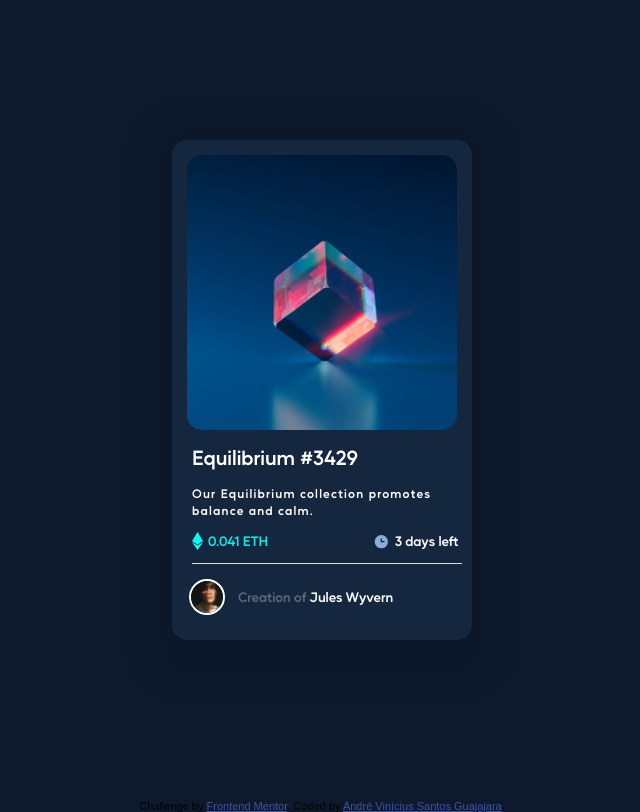
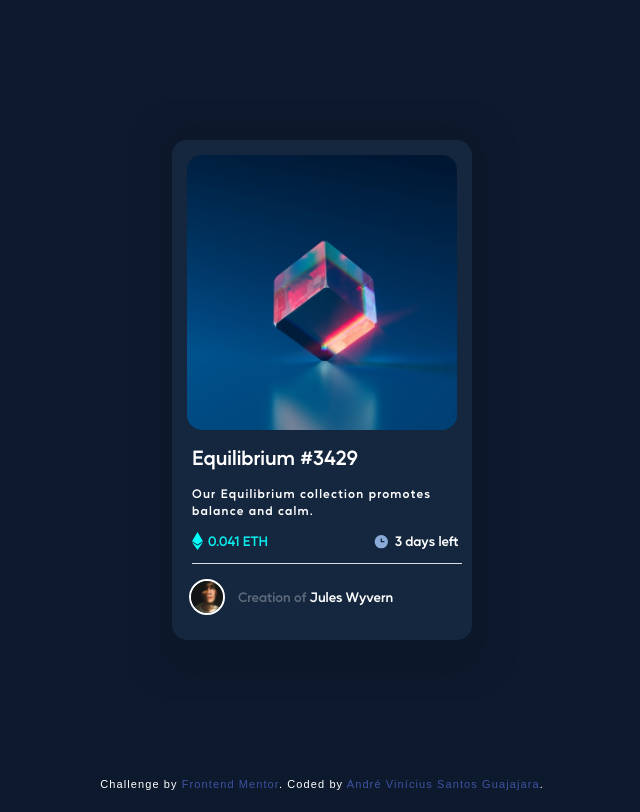
Before and after one commit to AndreViniciusSG/NFT-preview-card-component, a plain HTML site: page index.html in a window 1280 px wide. Shown: the whole page, without its empty margins (318-958 px from the left). Drawn offline with Linux system fonts and the light colour scheme.

Commit message:
Comentários
Pequenas alterações no rodapé e alguns comentários feitos no código.

```diff
--- a/index.html
+++ b/index.html
@@ -40,10 +40,11 @@
 				</div>
 			</div>
 		</div>
+		<div class="attribution">
+			Challenge by <a href="https://www.frontendmentor.io?ref=challenge" target="_blank">Frontend Mentor</a>.
+			Coded by <a href="https://github.com/AndreViniciusSG" target="_blank">André Vinícius Santos Guajajara</a>.
+		</div>
 	</div>
-  <div class="attribution">
-    Challenge by <a href="https://www.frontendmentor.io?ref=challenge" target="_blank">Frontend Mentor</a>.
-    Coded by <a href="https://github.com/AndreViniciusSG" target="_blank">André Vinícius Santos Guajajara</a>.
-  </div>
+
 </body>
 </html>
--- a/style.css
+++ b/style.css
@@ -186,7 +186,7 @@ body {
 	border: 2px solid white;
 	border-radius: 50%;
 }
-
+/* Formatação do h1 da div creation */
 .creation h1{
 	font-family: MusticaPro;
 	font-weight: normal;
@@ -195,15 +195,15 @@ body {
 	font-size: 10pt;
 	margin: 3px;
 }
-
+/* Formatação da ancora da div creation */
 .creation a{
 	text-decoration: none;
 }
-
+/* Formatação ao passar o mouse*/
 .creation p:hover{
 	color: rgba(11, 236, 238, 1);
 }
-
+/* Formatação do p da div creation passar */
 .creation p{
 	font-family: MusticaPro;
 	font-weight: bold;
@@ -211,3 +211,19 @@ body {
 	color: white;
 	font-size: 10pt;
 }
+/* Formatação da div attribution */
+.attribution {
+	position: fixed;
+	text-align: center;
+	width: 100vw;
+	letter-spacing: 0.1em;
+	color: white;
+	padding: 10px;
+	font-size: 10px;
+	text-align: center;
+    bottom: 0;
+}
+/* Formatação da ancora da div attribution */
+.attribution a{
+	text-decoration: none;
+}
```
